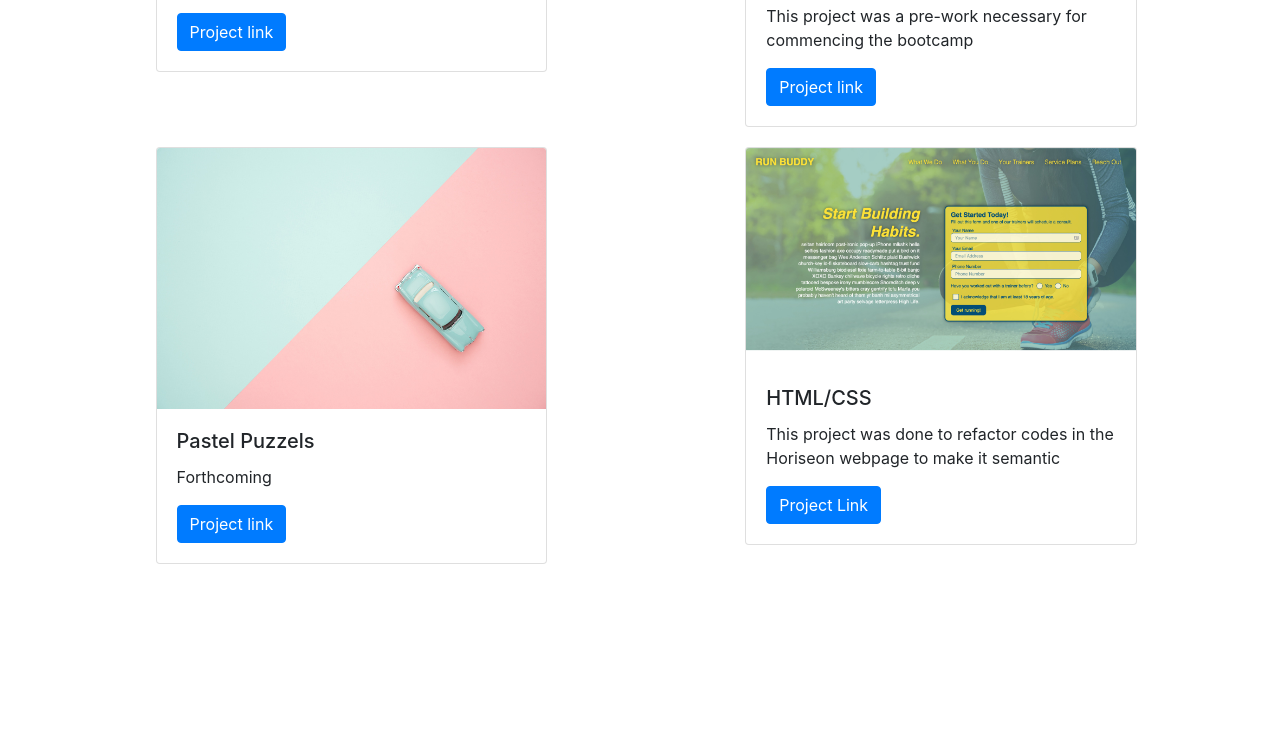
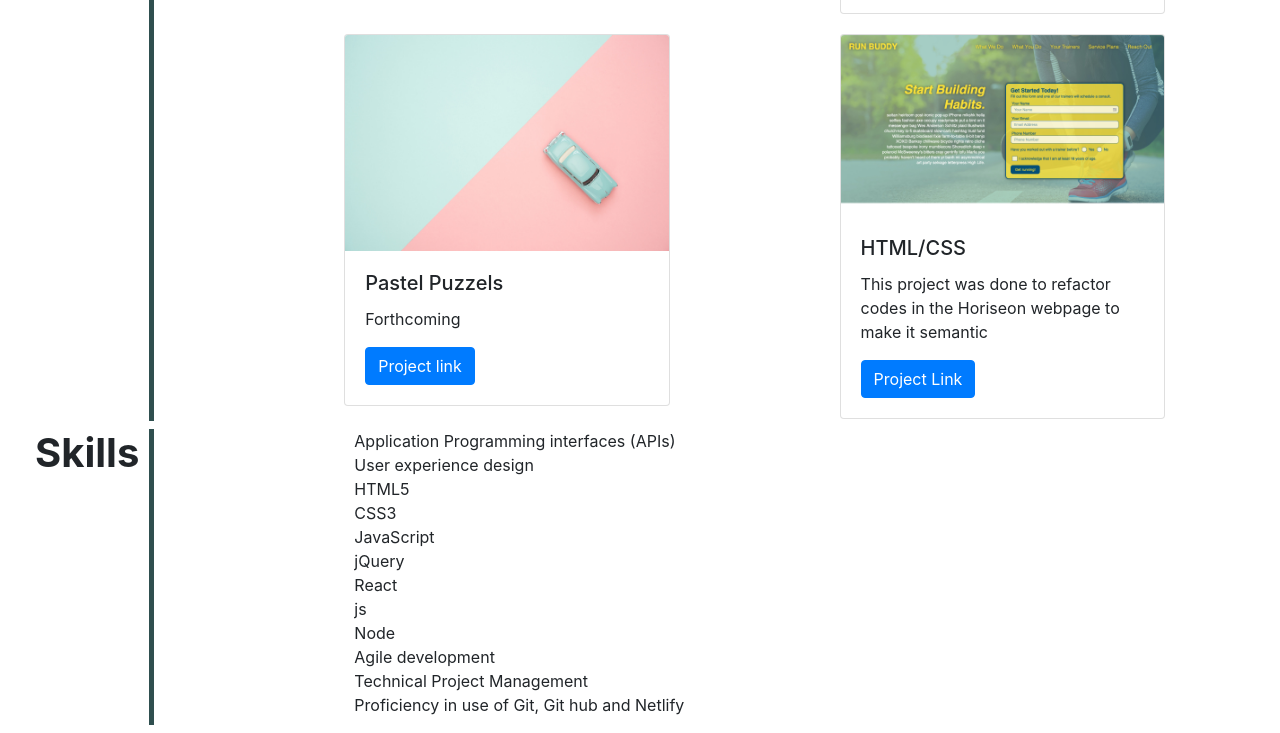
Before and after one commit to Kelllzzz/Bootstrap-Portfolio, a plain HTML site: page index.html in a window 1280 px wide. Shown: the part 1547-2280 px from the top of the page. Before the commit the page ends 2121 px from the top, so only its background shows below. Drawn offline with nearby package versions, Linux system fonts and the light colour scheme.

Commit message:
Added a skills section and updated style in the css file

```diff
--- a/css/style.css
+++ b/css/style.css
@@ -12,7 +12,6 @@
     width: 10%;
     margin-right: 100px;
     border-radius: 50%
-
 }
 
 .jumbotron h1 {
@@ -30,6 +29,7 @@
     height: 80px;
 
 }
+
 .card {
     width: 70%;
     margin: 10px;
@@ -55,3 +55,24 @@
 .subwork {
     margin-left: 80px;
 }
+
+.title {
+    border-right: 5px solid darkslategray;
+    font-weight: bolder;
+    font-size: 40px;
+    margin-right: 100px;
+    margin-left: 50px;
+    padding-right: 10px;
+}
+
+.title>h2 {
+    flex: 0 0 30%;
+    text-align: right;
+    padding-right: 10px;
+}
+
+.title>div {
+    flex: 0 0 35%;
+    text-align: right;
+    padding-right: 10px;
+}
--- a/index.html
+++ b/index.html
@@ -133,6 +133,28 @@
             </div>
         </section>
 
+        <!-- skills -->
+        <section class="page-section row" id="Skills">
+            <h2 class="title">Skills</h2>
+            <div class="groups">
+                <ul>
+                    <li>Application Programming interfaces (APIs)</li>
+                    <li>User experience design</li>
+                    <li>HTML5</li>
+                    <li>CSS3</li>
+                    <li>JavaScript</li>
+                    <li>jQuery</li>
+                    <li>React</li>
+                    <li>js</li>
+                    <li>Node</li>
+                    <li>Agile development</li>
+                    <li>Technical Project Management</li>
+                    <li>Proficiency in use of Git, Git hub and Netlify</li>
+                </ul>
+            </div>
+
+        </section>
+
 
         <!-- Optional JavaScript -->
         <!-- jQuery first, then Popper.js, then Bootstrap JS -->
```
